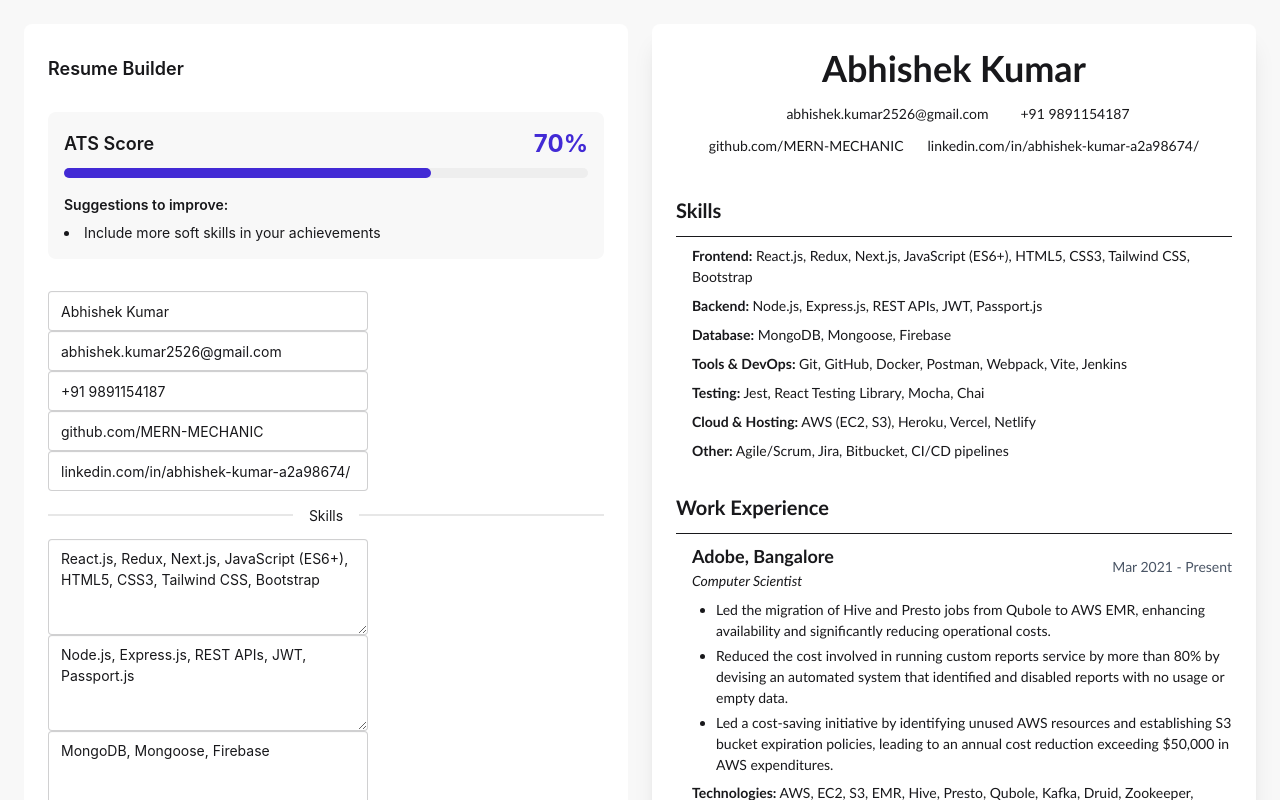
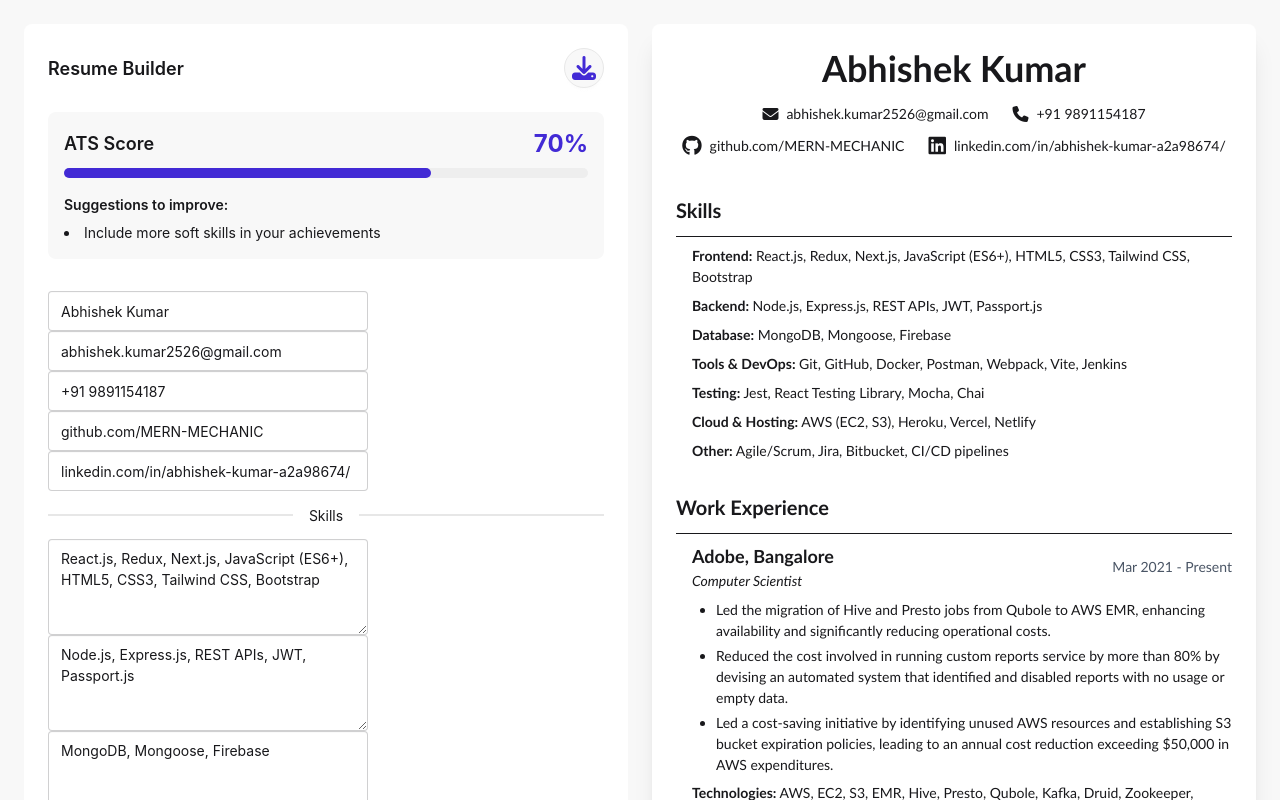
Before and after one commit to abhishek-awantunai/CodeMate, a React (Vite) app in the folder codeMateWeb/: page /resume in a window 1280 px wide. Shown: the top 800 px of the page. Built offline with nearby package versions, Linux system fonts and the light colour scheme; no server answers; the HTML template or start-up script is replaced by a standard one.

Commit message:
added concurrent in our project

```diff
--- a/codeMateWeb/index.html
+++ b/codeMateWeb/index.html
@@ -4,6 +4,10 @@
     <meta charset="UTF-8" />
     <link rel="icon" type="image/svg+xml" href="/vite.svg" />
     <meta name="viewport" content="width=device-width, initial-scale=1.0" />
+    <link
+      rel="stylesheet"
+      href="https://cdnjs.cloudflare.com/ajax/libs/font-awesome/6.5.0/css/all.min.css"
+    />
     <title>Vite + React</title>
   </head>
   <body>
--- a/codeMateWeb/package.json
+++ b/codeMateWeb/package.json
@@ -17,6 +17,7 @@
     "html2pdf.js": "0.10.3",
     "react": "^19.1.0",
     "react-dom": "^19.1.0",
+    "react-icons": "5.5.0",
     "react-redux": "9.2.0",
     "react-router-dom": "7.6.1",
     "redux-saga": "1.3.0",
--- a/codeMateWeb/src/pages/Resume.jsx
+++ b/codeMateWeb/src/pages/Resume.jsx
@@ -359,7 +359,7 @@
                         <div className="flex items-center justify-between mb-4">
                             <h2 className="card-title">Resume Builder</h2>
                             <button
-                                className="btn btn-ghost btn-circle text-primary text-2xl hover:bg-base-200"
+                                className="btn  btn-circle text-primary text-2xl hover:bg-base-200"
                                 onClick={downloadPDF}
                                 disabled={isGeneratingPDF}
                                 title="Download PDF"
@@ -661,27 +661,48 @@
                         {/* Header */}
                         <div className="text-center mb-8">
                             <h1 className="text-4xl font-bold mb-4">{resumeData.name}</h1>
+
+                            {/* Email & Phone */}
                             <div className="flex justify-center items-center gap-6 text-sm">
-                                <a href={`mailto:${resumeData.email}`} className="link link-hover flex items-center gap-2 hover:text-primary transition-colors">
-                                    <i className="fas fa-envelope text-lg"></i>
+                                <a
+                                    href={`mailto:${resumeData.email}`}
+                                    className="link link-hover flex items-center gap-2 hover:text-primary transition-colors"
+                                >
+                                    <i className="fa-solid fa-envelope text-base"></i>
                                     <span>{resumeData.email}</span>
                                 </a>
-                                <a href={`tel:${resumeData.phone}`} className="link link-hover flex items-center gap-2 hover:text-primary transition-colors">
-                                    <i className="fas fa-phone text-lg"></i>
+                                <a
+                                    href={`tel:${resumeData.phone}`}
+                                    className="link link-hover flex items-center gap-2 hover:text-primary transition-colors"
+                                >
+                                    <i className="fa-solid fa-phone text-base"></i>
                                     <span>{resumeData.phone}</span>
                                 </a>
                             </div>
+
+                            {/* GitHub & LinkedIn */}
                             <div className="flex justify-center items-center gap-6 text-sm mt-3">
-                                <a href={`https://${resumeData.github}`} target="_blank" rel="noopener noreferrer" className="link link-hover flex items-center gap-2 hover:text-primary transition-colors">
-                                    <i className="fab fa-github text-xl"></i>
+                                <a
+                                    href={`https://${resumeData.github}`}
+                                    target="_blank"
+                                    rel="noopener noreferrer"
+                                    className="link link-hover flex items-center gap-2 hover:text-primary transition-colors"
+                                >
+                                    <i className="fa-brands fa-github text-xl"></i>
                                     <span>{resumeData.github}</span>
                                 </a>
-                                <a href={`https://${resumeData.linkedin}`} target="_blank" rel="noopener noreferrer" className="link link-hover flex items-center gap-2 hover:text-primary transition-colors">
-                                    <i className="fab fa-linkedin text-xl"></i>
+                                <a
+                                    href={`https://${resumeData.linkedin}`}
+                                    target="_blank"
+                                    rel="noopener noreferrer"
+                                    className="link link-hover flex items-center gap-2 hover:text-primary transition-colors"
+                                >
+                                    <i className="fa-brands fa-linkedin text-xl"></i>
                                     <span>{resumeData.linkedin}</span>
                                 </a>
                             </div>
                         </div>
+
 
                         {/* Skills Section */}
                         <div className="mb-6">
```
Also changed, not shown: 1 other file (tests, documents, lock files or other folders).
